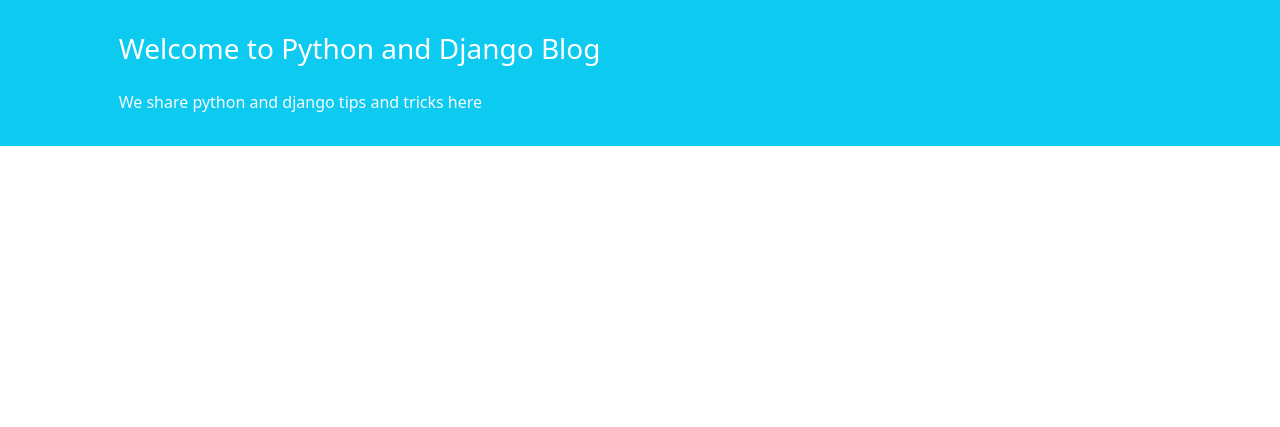
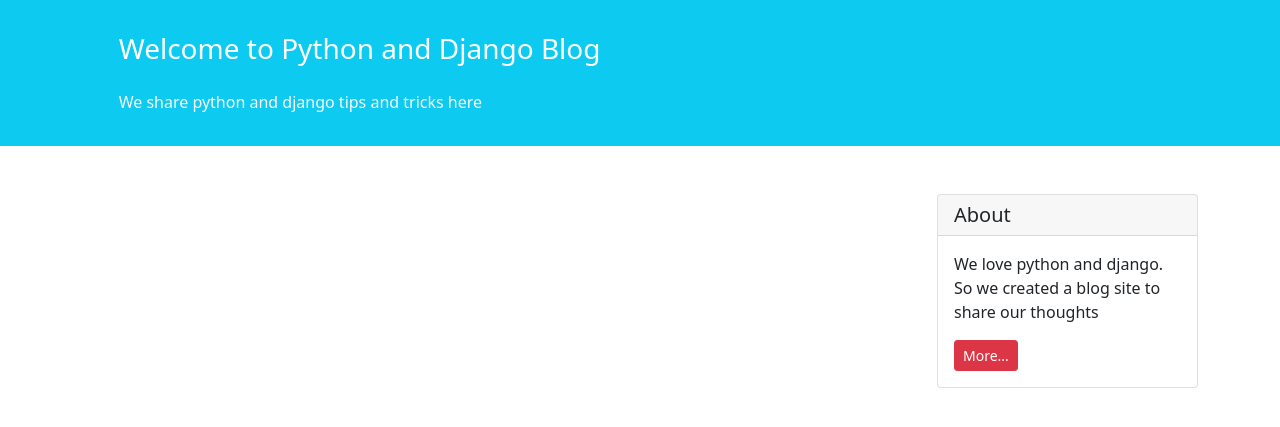
Before and after one commit to ka1antarBAB/weblog_project, a Django app: page /blog/ in a window 1280 px wide. Shown: the part 56-483 px from the top of the page. Run offline with Django 4.2, Linux system fonts and the light colour scheme; data that the repository does not hold is empty.

Commit message:
add About card to the post block

```diff
--- a/post/templates/post/posts_list.html
+++ b/post/templates/post/posts_list.html
@@ -3,6 +3,9 @@
 {% block title %}Blog{% endblock title %}
 
 {% block post %}
+    <div class="container mt-4">
+        <div class="row">
+            <div class="col-9">
                 {% for posts in posts_list %}
                     <div class="col-9">
                         <div class="card shadow-sm my-3">
@@ -19,4 +22,22 @@
                         </div>
                     </div>
                 {% endfor %}
+            </div>
+            <div class="col-3">
+
+                <div class="card my-4">
+                    <h5 class="card-header">About</h5>
+                    <div class="card-body">
+                        <p class="card-text">We love python and django. So we created a blog site to share our
+                            thoughts</p>
+                        <a href="#"
+                           class="btn btn-sm btn-danger">
+                            More...
+                        </a>
+                    </div>
+                </div>
+
+            </div>
+        </div>
+    </div>
 {% endblock post %}
```
Lines whose indentation alone changed are shown as unchanged.
